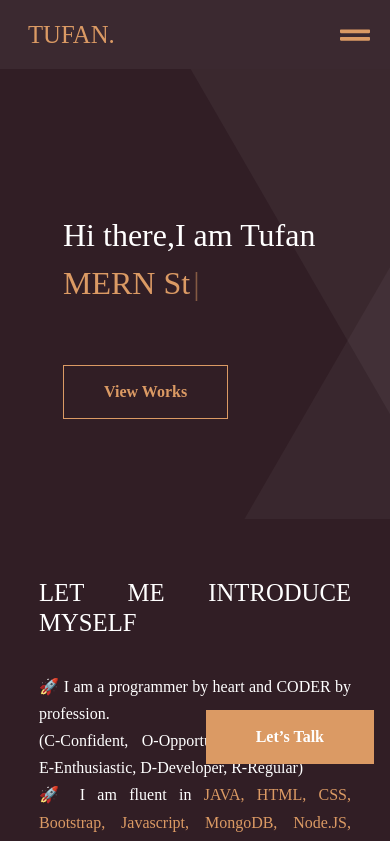
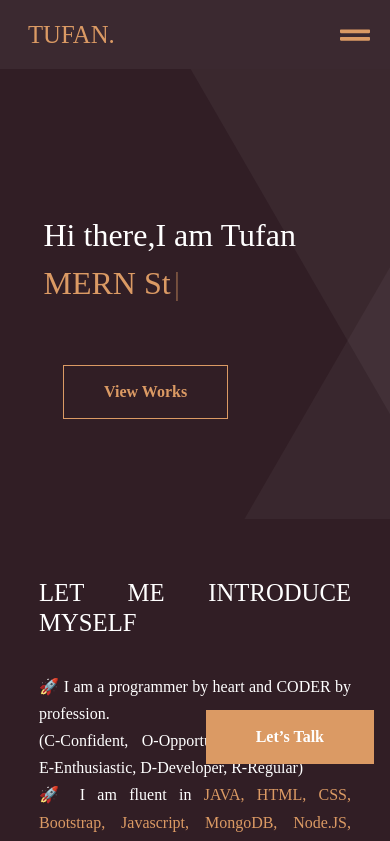
Before and after one commit to tufan0603/MERN_Portfolio, a React (Vite) app: page / in a window 390 px wide. Shown: the top 841 px of the page. Built offline with nearby package versions, Linux system fonts and the light colour scheme; a web font is replaced by a local one.

Commit message:
change font size

```diff
--- a/src/css/home.css
+++ b/src/css/home.css
@@ -144,6 +144,7 @@
     .home .name
     {
         font-size: 2rem;
+        padding: 20vh 5vh 0vh 5vw;
     }
 
     .image
```
